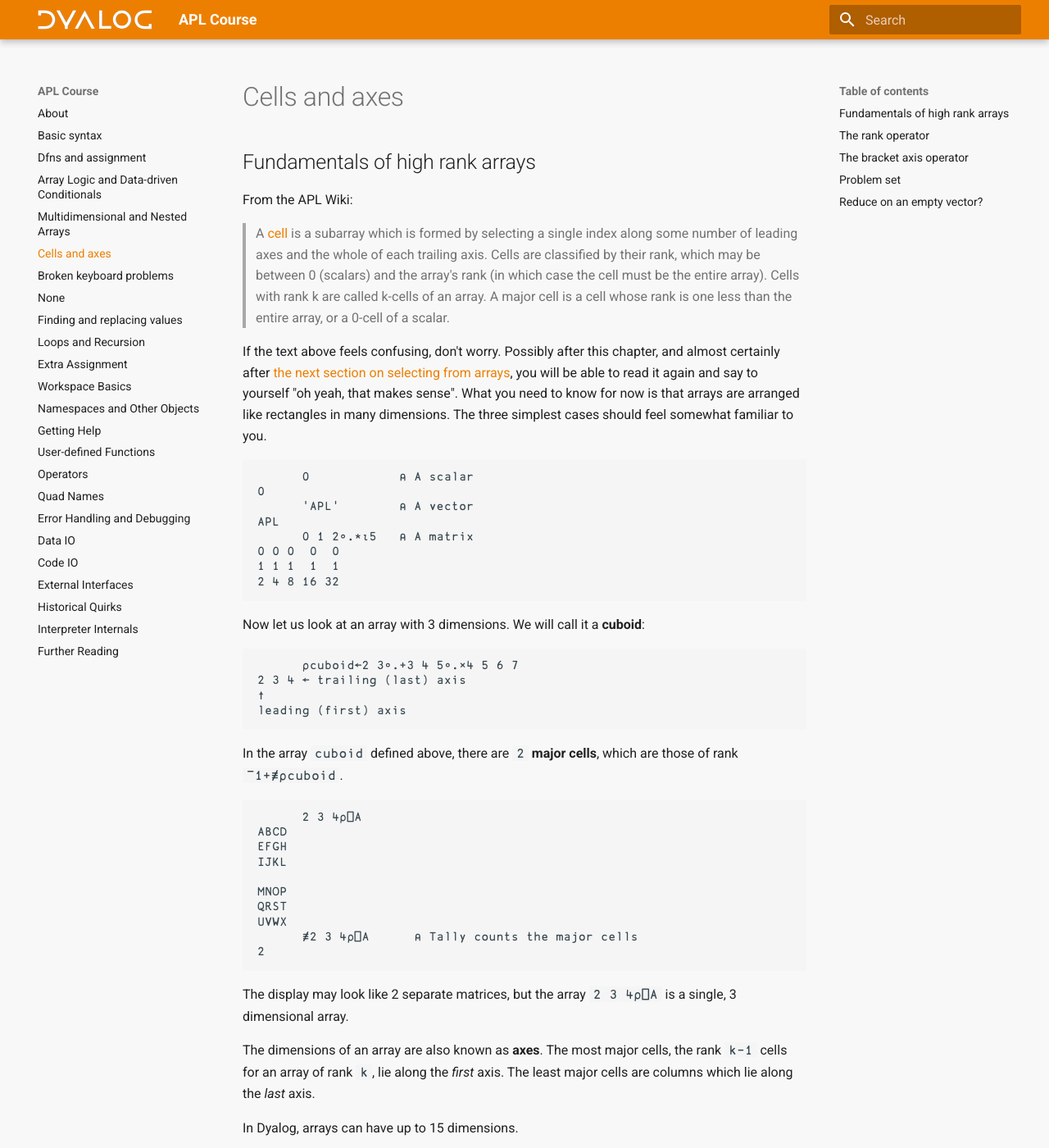
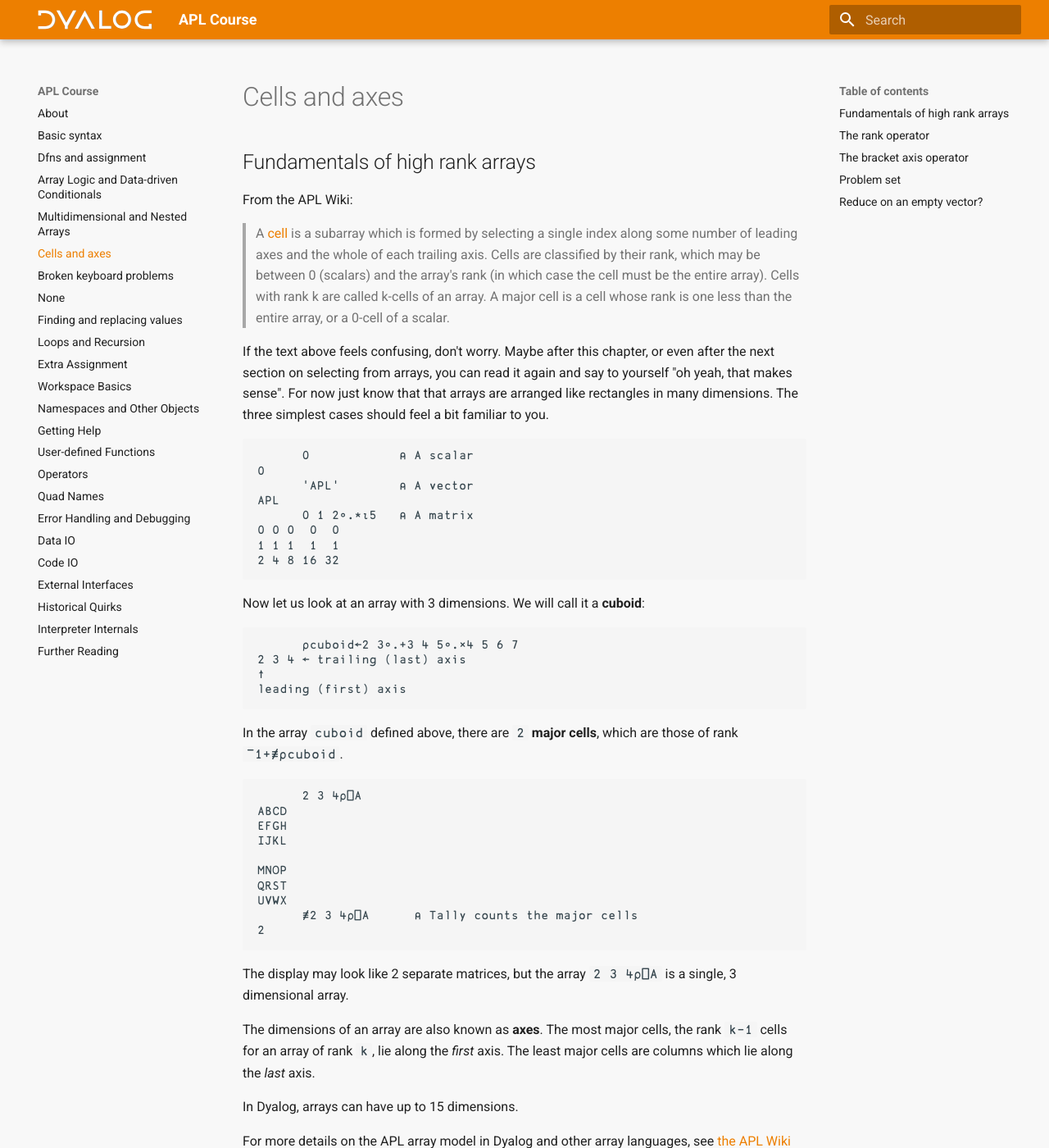
Before and after one commit to Dyalog/APLCourse, an MkDocs documentation site: the page built from docs/the-rank-operator.md, in a window 1280 px wide and 1400 px high. Shown: the whole window at 82% size. Built offline with MkDocs 1.6.1 and Material for MkDocs 9.7.7, drawn with Linux system fonts in a browser that asks for light colours; some of the changed text lies outside the part shown.

Commit message:
an attempt at lowering reading age of some prose

````diff
--- a/docs/the-rank-operator.md
+++ b/docs/the-rank-operator.md
@@ -5,7 +5,7 @@
 <blockquote>
       A <a target="_blank" href="https://aplwiki.com/wiki/Cell">cell</a> is a subarray which is formed by selecting a single index along some number of leading axes and the whole of each trailing axis. Cells are classified by their rank, which may be between 0 (scalars) and the array's rank (in which case the cell must be the entire array). Cells with rank k are called k-cells of an array. A major cell is a cell whose rank is one less than the entire array, or a 0-cell of a scalar.
 </blockquote>
-If the text above feels confusing, don't worry. Possibly after this chapter, and almost certainly after [the next section on selecting from arrays](../Selecting from arrays), you will be able to read it again and say to yourself "oh yeah, that makes sense". What you need to know for now is that arrays are arranged like rectangles in many dimensions. The three simplest cases should feel somewhat familiar to you.
+If the text above feels confusing, don't worry. Maybe after this chapter, or even after the next section on selecting from arrays, you can read it again and say to yourself "oh yeah, that makes sense". For now just know that that arrays are arranged like rectangles in many dimensions. The three simplest cases should feel a bit familiar to you.
 
 ```APL
       0            ⍝ A scalar
@@ -53,7 +53,7 @@
 Now that you know how to describe the structure of an array in terms of its sub-arrays, let us look at how to apply functions to sub-arrays.
 
 ## The rank operator
-Many times you may select a subset of the data and apply further processing to it, sometimes you want to divide the data into a collection of subsets and apply the same processing to each. In fact, this idea is built in to the "array-at-a-time" processing of some primitive functions and operators, but it is generalised for all functions using the rank operator.
+A lot of the time you might want to take a subset of the data and do stuff to it. Sometimes you want to think of the data as a collection of similar parts and apply the same processing to each part. In fact, this idea is built in to the "array-at-a-time" nature of some primitive functions and operators, but the rank operator lets us do this for all functions.
 
 Let us take a 3D array representing the cost of 3 products over 2 weeks bought on all 7 days of each week.
 
````
